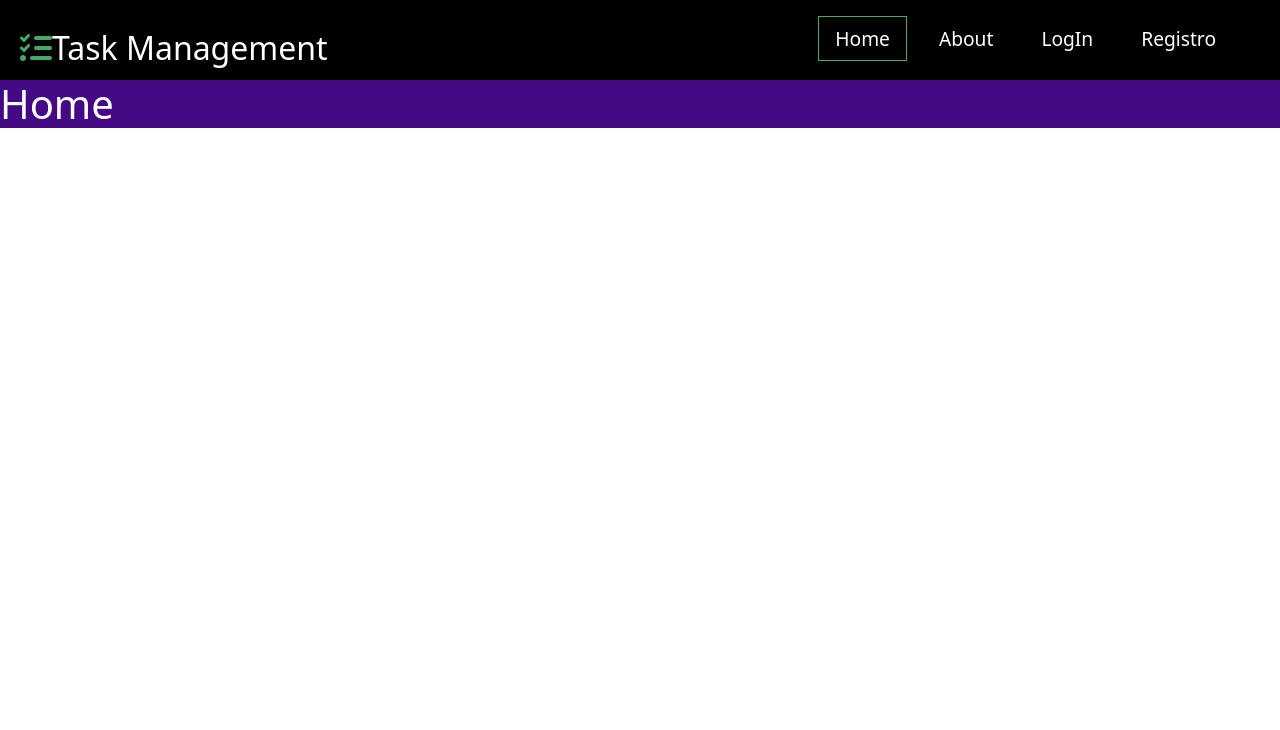
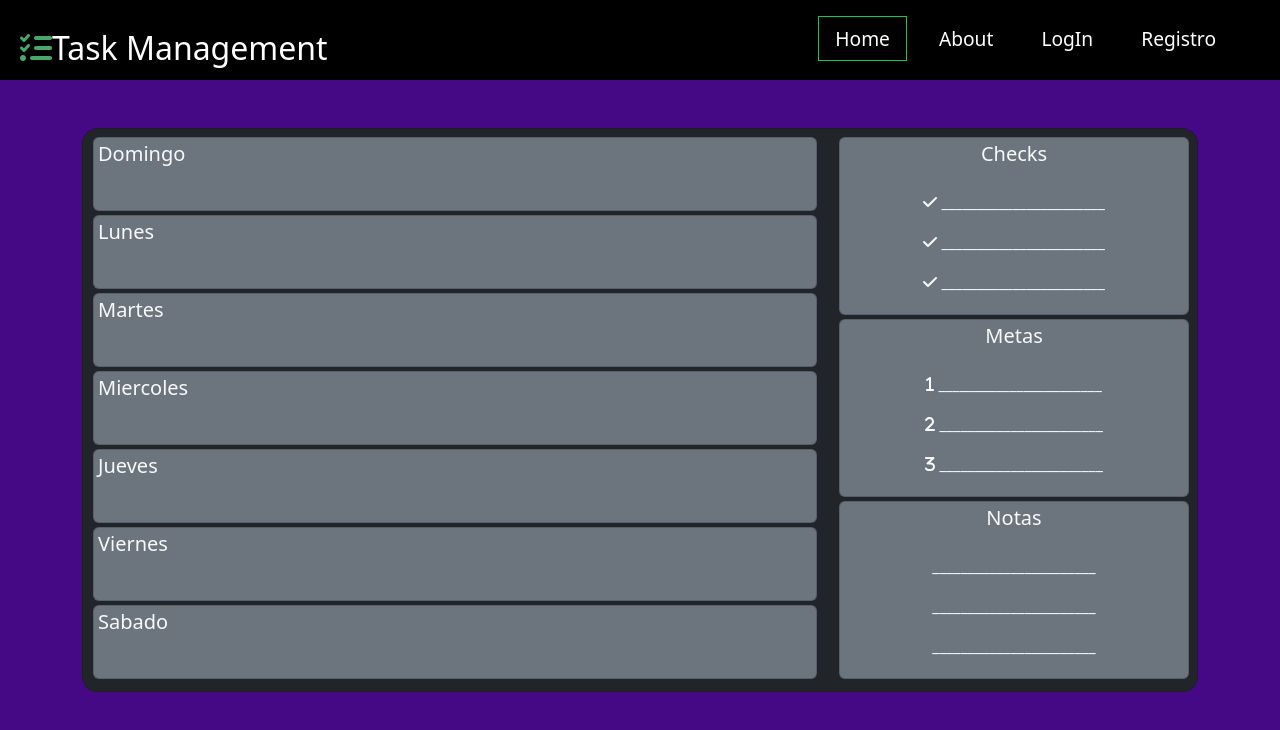
Before and after one commit to omarracini/tmapp, a React (Create React App) app: page / in a window 1280 px wide. Shown: the top 730 px of the page. Built offline with nearby package versions, Linux system fonts and the light colour scheme.

Commit message:
3rd commit corrección en registro y mejora de home

```diff
--- a/package.json
+++ b/package.json
@@ -3,10 +3,13 @@
   "version": "0.1.0",
   "private": true,
   "dependencies": {
+    "@fortawesome/free-solid-svg-icons": "^6.4.2",
+    "@fortawesome/react-fontawesome": "^0.2.0",
     "@testing-library/jest-dom": "^5.17.0",
     "@testing-library/react": "^13.4.0",
     "@testing-library/user-event": "^13.5.0",
     "bootstrap": "^5.3.2",
+    "firebase": "^10.5.2",
     "react": "^18.2.0",
     "react-bootstrap": "^2.9.1",
     "react-dom": "^18.2.0",
--- a/src/Components/Pages/About.js
+++ b/src/Components/Pages/About.js
@@ -1,9 +1,10 @@
 import React from 'react'
+import { Container, Row, Col, Card, Form, Button, CardText } from 'react-bootstrap';
 
 export default function About() {
   return (
-    <div>
-      <h1>About</h1>
-    </div>
+    <Container className='vh-100 gradient-custom py-5 h-100'>
+
+    </Container>
   )
 }
--- a/src/Components/Pages/Home.js
+++ b/src/Components/Pages/Home.js
@@ -1,9 +1,69 @@
 import React from 'react'
+import { Container, Row, Col, Card, CardText } from 'react-bootstrap';
+import { FontAwesomeIcon } from '@fortawesome/react-fontawesome';
+import { faCheck, fa1, fa2, fa3 } from '@fortawesome/free-solid-svg-icons';
 
 export default function Home() {
   return (
-    <div>
-      <h1>Home</h1>
-    </div>
+    <Container className='vh-100 gradient-custom py-5 h-100'>
+      <Card bg='dark' text='white' className="p-2" style={{borderRadius: '1rem'}} >
+        <Row>
+          <Col md={8} style={{ marginLeft: '2px' }}>
+            {['Domingo', 'Lunes', 'Martes', 'Miercoles', 'Jueves', 'Viernes', 'Sabado' ].map((day) => (
+              <Card bg='secondary' text='light' key={day} className="p-1 mb-1">
+                <Card.Title className="text-left">{day}</Card.Title>
+                <Card.Body>
+                  {/* Aquí puedes agregar tu lista de tareas para cada día */}
+                </Card.Body>
+              </Card>
+            ))}
+          </Col>
+          <Col md={4} style={{ marginLeft: '-2px' }}>
+            <Card bg='secondary' text='light' className="p-1 mb-1">
+              <Card.Title className="text-center">Checks</Card.Title>
+              <Card.Body>
+                <CardText className='text-center'>
+                  <FontAwesomeIcon icon={faCheck} /> _______________________
+                </CardText>
+                <CardText className='text-center'>
+                  <FontAwesomeIcon icon={faCheck} /> _______________________
+                </CardText>
+                <CardText className='text-center'>
+                  <FontAwesomeIcon icon={faCheck} /> _______________________
+                </CardText>
+              </Card.Body>
+            </Card>
+            <Card bg='secondary' text='light' className="p-1 mb-1">
+              <Card.Title className="text-center">Metas</Card.Title>
+              <Card.Body>
+                <CardText className='text-center'>
+                  <FontAwesomeIcon icon={fa1} /> _______________________
+                </CardText>
+                <CardText className='text-center'>
+                  <FontAwesomeIcon icon={fa2} /> _______________________
+                </CardText>
+                <CardText className='text-center'>
+                  <FontAwesomeIcon icon={fa3} /> _______________________
+                </CardText>
+              </Card.Body>
+            </Card>
+            <Card bg='secondary' text='light' className="p-1 mb-1">
+              <Card.Title className="text-center">Notas</Card.Title>
+              <Card.Body>
+                <CardText className='text-center'>
+                  _______________________
+                </CardText>
+                <CardText className='text-center'>
+                  _______________________
+                </CardText>
+                <CardText className='text-center'>
+                  _______________________
+                </CardText>
+              </Card.Body>
+            </Card>
+          </Col>
+        </Row>
+      </Card>
+    </Container>
   )
 }
--- a/src/Components/Pages/Registro.js
+++ b/src/Components/Pages/Registro.js
@@ -17,18 +17,18 @@ const Registro = () => {
       <Row className="d-flex justify-content-center align-items-center h-100">
         <Col xs={12} md={8} lg={6} xl={5}>
           <Card bg='dark' text='white' className="p-4 text-center" style={{borderRadius: '1rem'}}>
-            <Card.Body className="mb-md-5 mt-md-4 pb-3">
+            <Card.Body className="mb-md-5 mt-md-4 pb-1">
               <Card.Title className="fw-bold mb-2 text-uppercase">REGISTRO</Card.Title>
               <Card.Text className="text-white-50 mb-5">Por favor, introduce tus datos para registrarte!</Card.Text>
               <Form onSubmit={handleSubmit(onSubmit)}>
-                <Form.Group className="mb-4">
-                  <Form.Control type='text' {...register('nombre', { maxLength: 25 })} required placeholder="Nombre" />
+                <Form.Group className="form-outline form-white mb-4">
+                  <Form.Control className="form-control form-control-lg" type='text' {...register('nombre', { maxLength: 25 })} required placeholder="Nombre" />
                 </Form.Group>
-                <Form.Group className="mb-4">
-                  <Form.Control type='text' {...register('apellido', { maxLength: 25 })} required placeholder="Apellido" />
+                <Form.Group className="form-outline form-white mb-4">
+                  <Form.Control className="form-control form-control-lg" type='text' {...register('apellido', { maxLength: 25 })} required placeholder="Apellido" />
                 </Form.Group>
-                <Form.Group className="mb-4">
-                  <Form.Control type='text' {...register('correo', {
+                <Form.Group className="form-outline form-white mb-4">
+                  <Form.Control className="form-control form-control-lg" type='text' {...register('correo', {
                      pattern: {
                       value: /^[\w-]+(\.[\w-]+)*@([\w-]+\.)+[a-zA-Z]{2,7}$/,
                       message: 'Ingresa un correo valido'
@@ -36,8 +36,8 @@ const Registro = () => {
                   })} required placeholder="Correo eléctronico" />
                   {errors.correo && <p>{errors.correo.message}</p>}
                 </Form.Group>
-                <Form.Group className="mb-4">
-                  <Form.Control type='password' {...register('contraseña')} required placeholder="Contraseña" />
+                <Form.Group className="form-outline form-white mb-4">
+                  <Form.Control className="form-control form-control-lg" type='password' {...register('contraseña')} required placeholder="Contraseña" />
                 </Form.Group>
                 <Form.Group className="mb-4">
                   <Form.Check type="checkbox" label="Acepto términos y condiciones" {...register('t&c')} required />
--- a/src/index.js
+++ b/src/index.js
@@ -1,7 +1,21 @@
 import React from 'react';
 import ReactDOM from 'react-dom/client';
 import App from './App';
+import { initializeApp } from "firebase/app";
+import { getAnalytics } from "firebase/analytics";
 
+const firebaseConfig = {
+  apiKey: "AIzaSyDWQCw3BINCR18KuwbJH2lM3ko34r_-iE4",
+  authDomain: "task-management-e1488.firebaseapp.com",
+  projectId: "task-management-e1488",
+  storageBucket: "task-management-e1488.appspot.com",
+  messagingSenderId: "858308387006",
+  appId: "1:858308387006:web:0fc99b0ea3e5811a463eef",
+  measurementId: "G-55604C78W3"
+};
+
+const app = initializeApp(firebaseConfig);
+const analytics = getAnalytics(app);
 
 const root = ReactDOM.createRoot(document.getElementById('root'));
 root.render(
```
Also changed, not shown: 1 other file (tests, documents, lock files or other folders).
